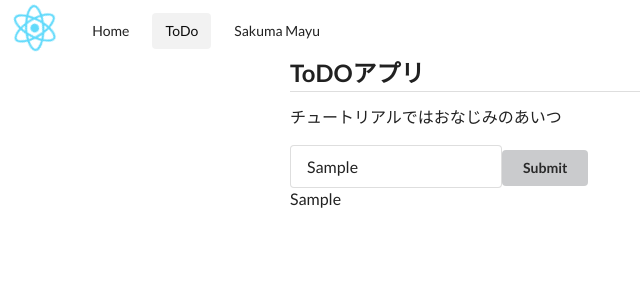
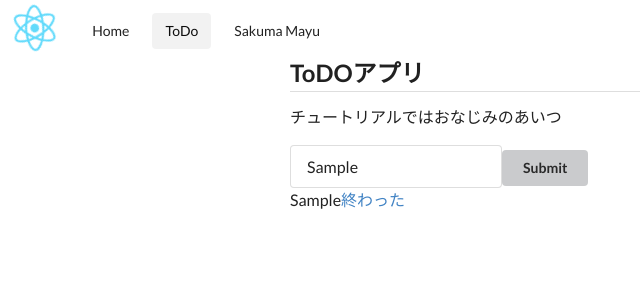
Before and after one commit to zenmaibane/ReactPractice, a React (Create React App) app: page /todo in a window 1280 px wide. Both pictures are taken after typing "Sample" into the empty fields and a click on the button "Submit". Shown: the top 300 px of the page, without its empty margins (0-640 px from the left). Built offline with nearby package versions, Linux system fonts and the light colour scheme.

Commit message:
こーれがstateの変化かっつってる

```diff
--- a/src/components/ToDo.tsx
+++ b/src/components/ToDo.tsx
@@ -5,15 +5,29 @@ export interface ToDo {
     text: string;
 }
 
-class ToDoView extends React.Component<ToDo> {
+class ToDoView extends React.Component<ToDo, ToDo> {
     constructor(props: ToDo) {
         super(props);
+        this.state = { id: props.id, isCompleted: props.isCompleted, text: props.text };
+        this.completedTask = this.completedTask.bind(this);
+    }
+    completedTask() {
+        this.setState({ isCompleted: true });
+    }
+    showCompletedLink() {
+        if (this.state.isCompleted) {
+            return;
+        }
+        return (
+            <a href="#" onClick={this.completedTask}>終わった</a>
+        );
     }
     render() {
         return (
-            <p>
+            <div>
                 {this.props.text}
-            </p>
+                {this.showCompletedLink()}
+            </div>
         );
     }
 }
```
